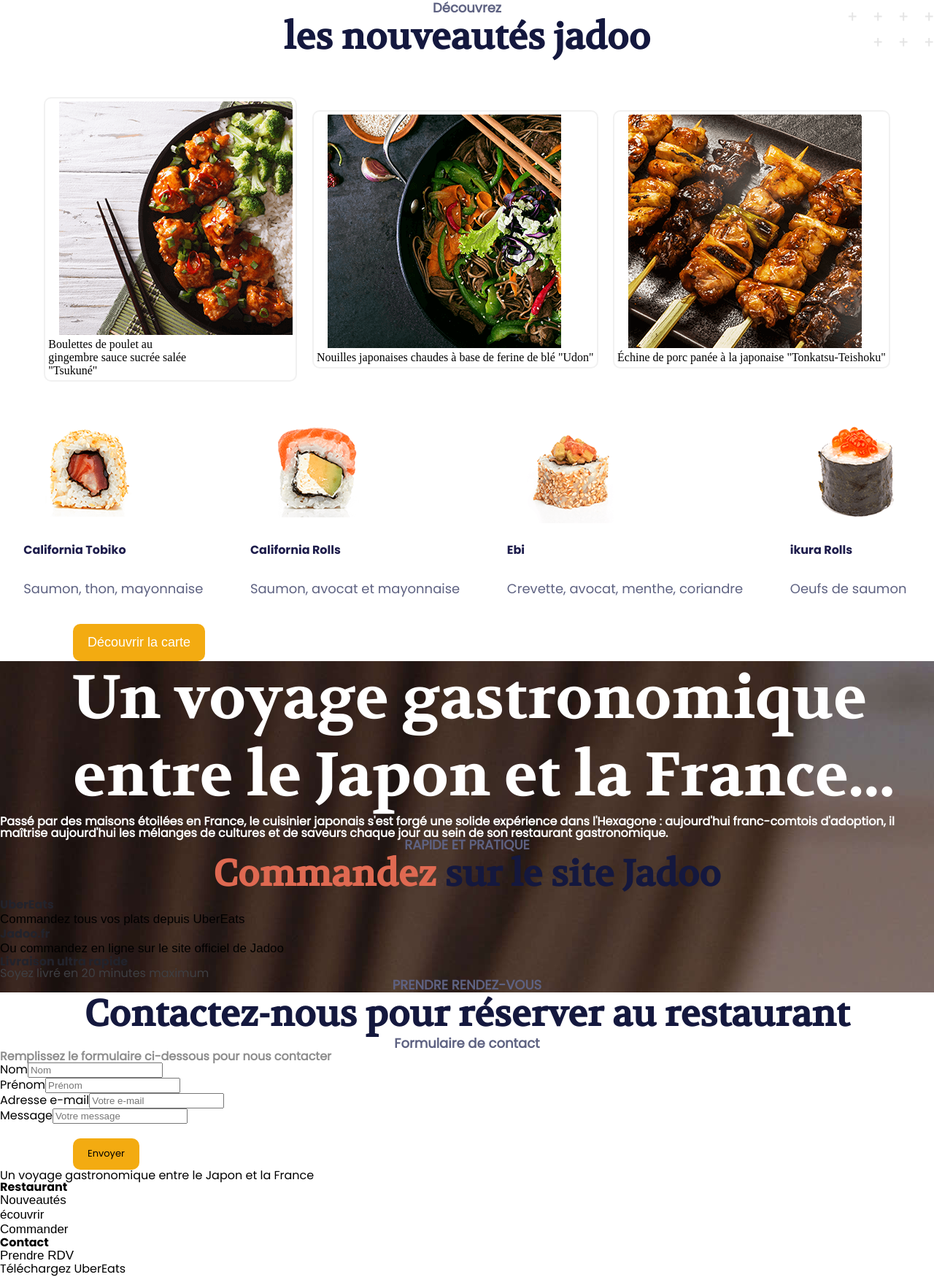
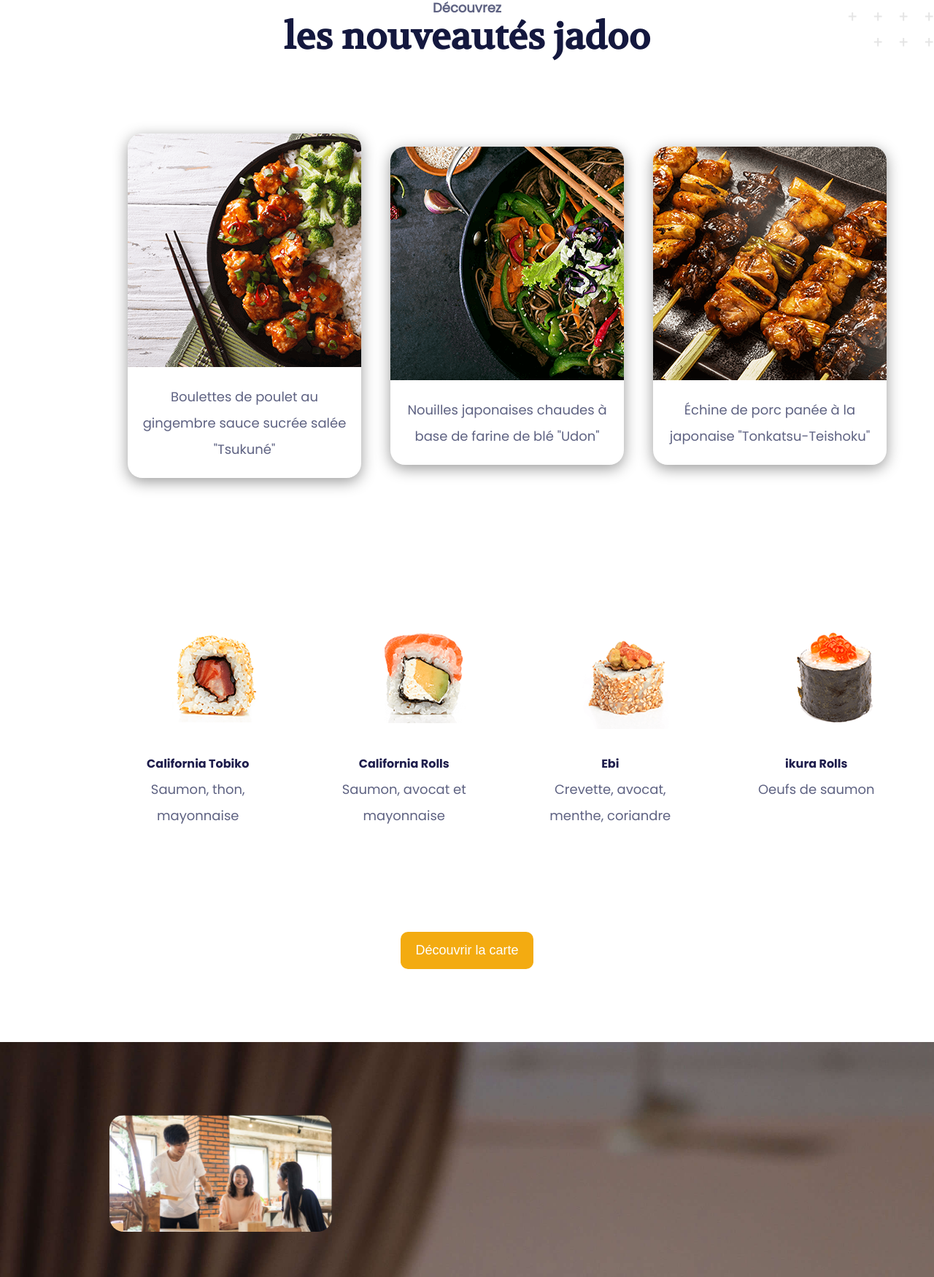
Before and after one commit to Dindon03/jadoo, a plain HTML site: page index.html in a window 1280 px wide. Shown: the part 967-2717 px from the top of the page at 73% size. Drawn offline with Linux system fonts and the light colour scheme; files whose address does not match are found by name.

Commit message:
05/04/2023

```diff
--- a/css/style.css
+++ b/css/style.css
@@ -9,21 +9,19 @@ header{
     align-items: center;
     position: sticky;
     top: 0;
+    z-index: 2;
 }
 .logo_header{
     display: flex;
     align-items: center;
     padding-left: 130px;
 }
-img{
+.logo_header img{
     margin-left: 15px;
 }
 nav{
     display: flex;
-    flex-wrap: wrap;
-    align-items: center;
-    justify-items: end;
-    justify-content: right;
+    float: right;
 }
 ul{
     display: block;
@@ -50,10 +48,8 @@ a:active{
 }
 .section1{
     background: url(/images/illustration_principale.jpg);
-    height: 750px;
     background-size: cover;
-    padding-top: 50px;
-    padding-left: 50px;
+    height: 800px;
 }
 .section1 p{
     font-family: 'poppins-regular';
@@ -61,11 +57,9 @@ a:active{
     font-size: 16px;
     color: #bfc0cd;
     line-height: 2em;
-    padding-top: 30px;
-    padding-left: 100px;
+
 }
 .section1 h5{
-    padding-top: 70px;
     padding-bottom: 40px;
 }
 button{
@@ -73,13 +67,11 @@ button{
     font-weight: 400;
     font-size: 18px;
     color: #ffff;
-    margin-left: 100px;
     background-color: #f3a808f5;
     padding: 15px 20px 15px 20px;
     border-radius: 10px;
     margin-top: 20px;
     border-style: none;
-    box-shadow: ;
 }
 button:hover{
     opacity: 90%;
@@ -90,27 +82,28 @@ h1{
     font-size: 84px;
     color: #fff;
     text-align: left;
-    margin-left: 100px;
+
 }
 h2{
     font-family: 'volkhov-regular';
     font-weight: 700;
     font-size: 50px;
     color: #14183e;
-    text-align: center;
+
 }
 h3{
     font-family: 'poppins-regular';
     font-weight: 600;
     font-size: 18px;
     color: #5e6282;
-    text-align: center;
+
 }
 h4{
     font-family: 'poppins-regular';
     font-weight: 700;
     font-size: 16px;
     color: #fff;
+
 }
 h5{
     font-family: 'poppins-bold';
@@ -118,8 +111,6 @@ h5{
     font-size: 20px;
     color: #df6951;
     text-transform: uppercase;
-    padding-top: 100px;
-    margin-left: 100px;
 }
 .section2{
     background: url(/images/decor_1.svg);
@@ -127,32 +118,54 @@ h5{
     background-position: top right;
     background-color: #fff;
     padding-top: 100px;
+    padding-bottom: 100px;
+    text-align: center;
+
 }
-.section2 p{
+.section2 h2 h3{
+    text-align: center;
+}
+.plat{
+    display: flex;
+    align-items: center;
+    justify-content: center;
+    padding-top: 100px;
+    padding-bottom: 100px;
+}
+.card{
+    width: 320px;
+    box-shadow: 0px 5px 20px #999;
+    border-radius: 20px;
+    overflow: hidden;
+    margin-right: 40px;
+}
+figcaption{
     font-family: 'poppins-regular';
     font-weight: 500;
     font-size: 18px;
-    line-height: 3em;
+    line-height: 2em;
     color: #5e6282;
+    text-align: center;
+    margin: 20px;
 }
-.plat{
+.maki{
     display: flex;
     justify-content: center;
-    margin: 50px;
-
+    padding-bottom: 100px;
 }
-
-.card{
-    border: 2px #cccccc44 solid;
-    padding: 4px;
-    margin: auto;
-    box-shadow: #66666A 2px;
-    border-radius: 10px;
+.card2{
+    width: 250px;
+    margin-right: 40px;
 }
-
-.maki{
-    display: flex;
-    justify-content: space-around
+.card2:hover {
+    box-shadow: 0px 5px 20px #999;
+    border-radius: 20px;
+    background-image: url(/images/decoration_rose.svg);
+    background-repeat: no-repeat;
+    background-position: bottom left;
+}
+.card2 img{
+    padding-left: 50px;
 }
 .produit{
     color: #1e1d4c;
@@ -160,9 +173,39 @@ h5{
 .section3 p{
     font-size: 16px;
     color: #3e3f43;
+    text-align: justify;
 }
 .section3{
-    background: url(/images/illustration_chef.jpg);
+    background: url(/images/illustration_chef.jpg) no-repeat;
+    background-size: cover;
+    display: block;
+}
+.video img{
+    width: 305px;
+    height: 160px;
+    border-radius: 20px;
+    margin-top: 100px;
+    margin-left: 150px;
+}
+article{
+    display: block;
+    margin-left: 150px;
+    padding-top: 100px;
+
+}
+.section3 article h4{
+    max-width: 640px;
+    line-height: 2em;
+    text-align: justify;
+}
+.illustration{
+
+    padding: 0;
+    position: relative;
+    z-index: 1;
+    translate: -150px;
+
+
 }
 .rouge{
     color: #df6951;
@@ -171,17 +214,52 @@ h5{
     color: #22232c;
 }
 .section4{
+    background-image: url(/images/illustration_commander.jpg);
+    background-size: cover;
+    display: block;
+    height: 1080px;
+    justify-content: flex-end;
+
+}
+.section4 article{
+    display: block;
+    padding-top: 500px;
+
+}
+.section5{
+    background-image: url(/images/);
     font-family: 'poppins-regular';
     font-weight: 700;
     font-size: 16px;
     color: #8d8d8d;
+    text-align: center;
+
+}
+.contenu-formulaire{
+    width: 1020px;
+    height: 560px;
+    box-shadow: 0px 5px 20px #999;
+    border-radius: 30px;
+    display: flex;
+    flex-direction: column;
+
+}
+.formulaire1{
+    width: 510px;
+    padding: 50px 0 20px 50px;
+    text-align: left;
+}
+.formulaire2{
+    width: 510px;
+    text-align: start;
+    padding: 20px 0 0 50px;
+
+}
+.champ{
+    margin-top: 20px;
 }
 .formulaire{
     font-size: 16px;
-    color: #000;
-}
-.formulaire button{
-    font-size: 13px;
     color: #000;
 }
 footer{
--- a/index.html
+++ b/index.html
@@ -28,90 +28,119 @@
     <main>
         <section>
             <div class="section1">
+            <article>
                 <h5>un voyage culinaire gourmet et gourmand.</h5>
                 <h1>Bienvenue</br>au restaurant</br> Jadoo</h1>
                 <p>Jadoo vous accueille dans son ambiance zen et épurée,</br>
                 idéale pour découvrir ou redécouvrir la cuisine</br>
                 gastronomique du Chef Junichi IIDA.</p>
                 <button>Découvrir la carte</button>
+            </article>
             </div>
         </section>
         <section>
             <div class="section2">
                 <h3>Découvrez</h3>
                 <h2>les nouveautés jadoo</h2>
-                <div class="plat">
-                    <article class="card">
-                        <figure>
+                <article class="plat">
+                    <figure class="card">
                         <img src="./images/plat_1.png" alt="Boulettes de poulet">
                         <figcaption>Boulettes de poulet au</br> gingembre sauce sucrée salée</br> "Tsukuné"</figcaption>
                     </figure>
-                    </article>
-                    <article class="card">
-                        <figure>
+                    <figure class="card">
                         <img src="./images/plat_2.png" alt="Nouilles japonaises">
-                        <figcaption>Nouilles japonaises chaudes à base de ferine de blé "Udon"</figcaption>
+                        <figcaption>Nouilles japonaises chaudes à base de farine de blé "Udon"</figcaption>
                     </figure>
-                    </article>
-                    <article class="card">
-                        <figure>
+                    <figure class="card">
                         <img src="./images/plat_3.png" alt="Échine de porc">
                         <figcaption>Échine de porc panée à la japonaise "Tonkatsu-Teishoku"</figcaption>
                     </figure>
                 </article>
-                </div>
-                <div class="maki">
-                    <article>
+                <article class="maki">
+                    <figure class="card2">
                         <img src="./images/maki_1.png" alt="">
-                        <p><span class="produit">California Tobiko</span><br>
-                        Saumon, thon, mayonnaise</p>
+                        <figcaption><span class="produit">California Tobiko</span><br>
+                        Saumon, thon, mayonnaise</figcaption>
+                    </figure>
+                    <figure class="card2">
+                        <img src="./images/maki_2.png" alt="">
+                        <figcaption><span class="produit">California Rolls</span><br>
+                        Saumon, avocat et mayonnaise</figcaption>
+                    </figure>
+                    <figure class="card2">
+                        <img src="./images/maki_3.png" alt="">
+                        <figcaption><span class="produit">Ebi</span><br>
+                        Crevette, avocat, menthe, coriandre</figcaption>
+                    </figure>
+                    <figure class="card2">
+                        <img src="./images/maki_4.png" alt="">
+                        <figcaption><span class="produit">ikura Rolls</span><br>
+                        Oeufs de saumon</figcaption>
+                    </figure>
                 </article>
-                    <article>
-                        <img src="./images/maki_2.png" alt="">
-                        <p><span class="produit">California Rolls</span><br>
-                        Saumon, avocat et mayonnaise</p>
-                    </article>
-                    <article>
-                        <img src="./images/maki_3.png" alt="">
-                        <p><span class="produit">Ebi</span><br>
-                        Crevette, avocat, menthe, coriandre
-                    </article>
-                    <article>
-                        <img src="./images/maki_4.png" alt="">
-                        <p><span class="produit">ikura Rolls</span><br>
-                        Oeufs de saumon</p>
-                    </article>
-                </div>
                 <button>Découvrir la carte</button>
             </div>
         </section>
         <section>
             <div class="section3">
-                <h1>Un voyage gastronomique entre le Japon et la France...</h1>
+                <div class="video">
+                    <img src="./images/visu_video.jpg" alt="">
+                </div>
+                <article>
+                    <h1>Un voyage</br> gastronomique</br> entre le Japon</br> et la France...</h1>
                     <h4>Passé par des maisons étoilées en France, le cuisinier japonais s'est forgé une solide expérience dans l'Hexagone : aujourd'hui franc-comtois d'adoption, il maîtrise aujourd'hui les mélanges de cultures et de saveurs chaque jour au sein de son restaurant gastronomique.
                     </h4>
-                <h3>RAPIDE ET PRATIQUE</h3>
-                <h2><span class="rouge">Commandez</span> sur le site Jadoo</h2>
-                    <p><a href="#"><span class="titre_commande">UberEats</span></br> Commandez tous vos plats depuis UberEats</a></p>
-                    <p><a href="#"><span class="titre_commande">Jadoo.fr</span></br> Ou commandez en ligne sur le site officiel de Jadoo</a></p>
-                    <p><span class="titre_commande">Livraison ultra rapide</span></br>
-                        Soyez livré en 20 minutes maximum</p>
-                <h3>PRENDRE RENDEZ-VOUS</h3>
+                    <div class="illustration">
+                        <img src="/images/wrapper_illustration_1.jpg" alt="">
+                        <img src="/images/wrapper_illustration_2.jpg" alt="">
+                    </div>
+                </article>
+            </div>
         </section>
         <section>
             <div class="section4">
-                <h2>Contactez-nous pour réserver au restaurant</h2>
+                <article>
+                    <h3>RAPIDE ET PRATIQUE</h3>
+                    <h2><span class="rouge">Commandez</span></br>sur le site Jadoo</h2>
+                        <p><a href="#"><img src="/images/logo_uberEats.png" height="60px"><span class="titre_commande">UberEats</span></br> Commandez tous vos plats depuis UberEats</a></p>
+                        <p><a href="#"><img src="/images/logo_jadoo_1.svg" height="60px"><span class="titre_commande">Jadoo.fr</span></br> Ou commandez en ligne sur le site officiel de Jadoo</a></p>
+                        <p><img src="/images/logo_transport.png"><span class="titre_commande">Livraison ultra rapide</span></br>
+                        Soyez livré en 20 minutes maximum</p>
+                    <button>Découvrir la carte</button>
+                </article>
+            </div>
+        </section>
+        <section>
+            <div class="section5">
+                <article>
+                        <h3>PRENDRE RENDEZ-VOUS</h3>
+                        <h2>Contactez-nous</br> pour réserver au restaurant</h2>
+                    <div class="contenu-formulaire">
+                        <div class="formulaire1">
                             <h3>Formulaire de contact</h3>
-                    <p>Remplissez le formulaire ci-dessous pour nous contacter</p>
-                <div class="formulaire">
+                            <p>Remplissez le formulaire ci-dessous</br> pour nous contacter</p>
+                        </div>
+                        <div class="formulaire2">
                             <form method="get" action="">
-                        <label>Nom</label><input type="text" name="Nom" placeholder="Nom"></br>
-                        <label>Prénom</label><input type="'text" name="'Prénom" placeholder="Prénom"></br>
-                        <label>Adresse e-mail</label><input type="text" name="Adresse e-mail" placeholder="Votre e-mail"></br>
-                        <label>Message</label><input type="text" name="Message" placeholder="Votre message">
+                            <div class="champ">
+                                <label for="Nom">Nom</label>
+                                <input type="text" name="Nom" placeholder="Nom" id="Nom">
+                                <label for="Prénom">Prénom</label>
+                                <input type="'text" name="'Prénom" placeholder="Prénom" id="Prénom">
+                            </div>
+                            <div class="champ">
+                                <label for="e-mail">Adresse e-mail</label>
+                                <input type="text" name="Adresse e-mail" placeholder="Votre e-mail" id="e-mail">
+                            </div>
+                            <div class="champ">
+                                <label for="Méssage">Message</label>
+                                <input type="text" name="Message" placeholder="Votre message" id="Méssage">
+                            </div>
+                                <input type="submit" value="Envoyer">
                             </form>
-                    <button>Envoyer</button>
                     </div>
+                    </div>
+                </article>
             </div>
         </section>
         <footer>
```
Lines whose indentation alone changed are shown as unchanged.
